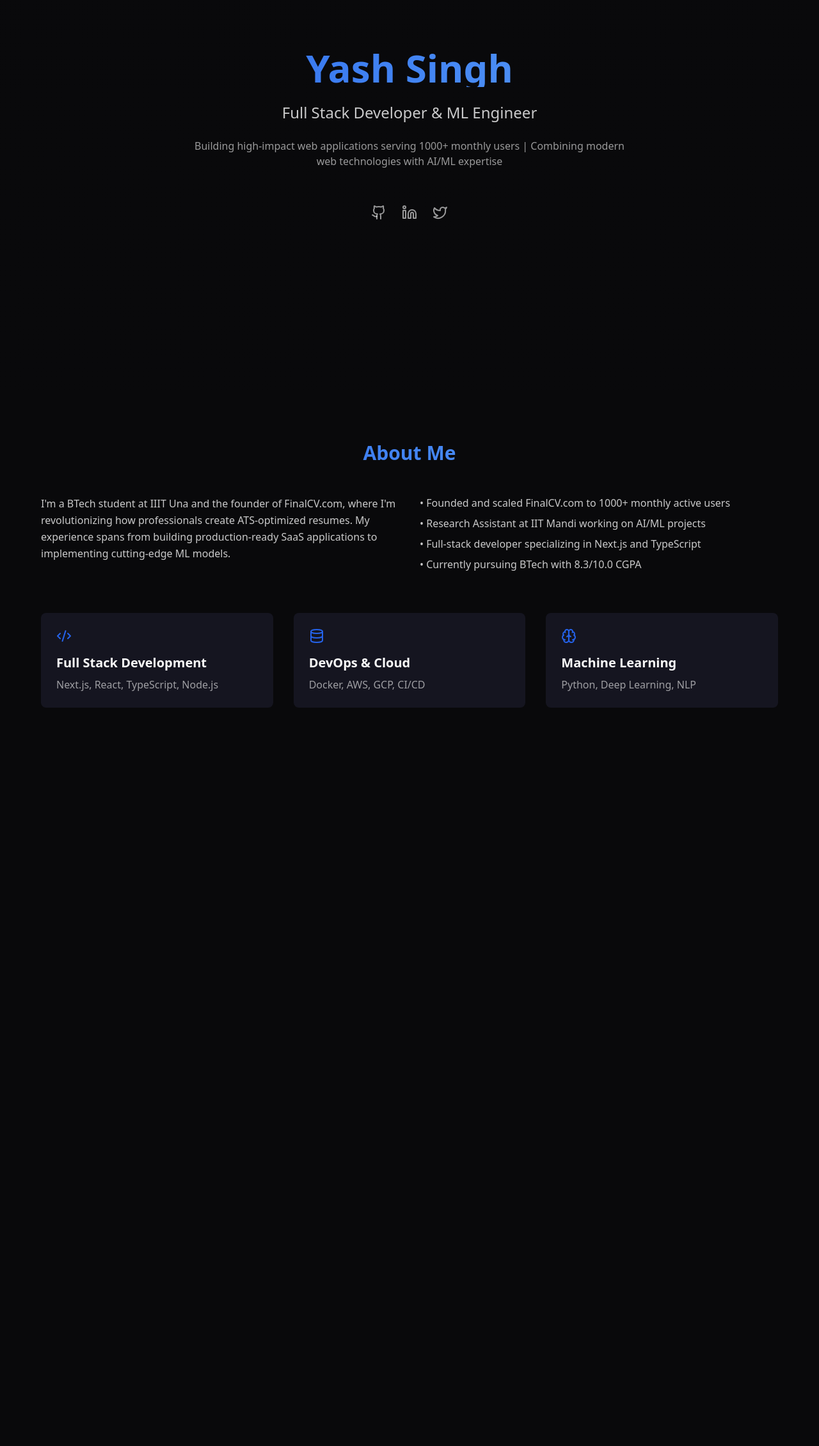
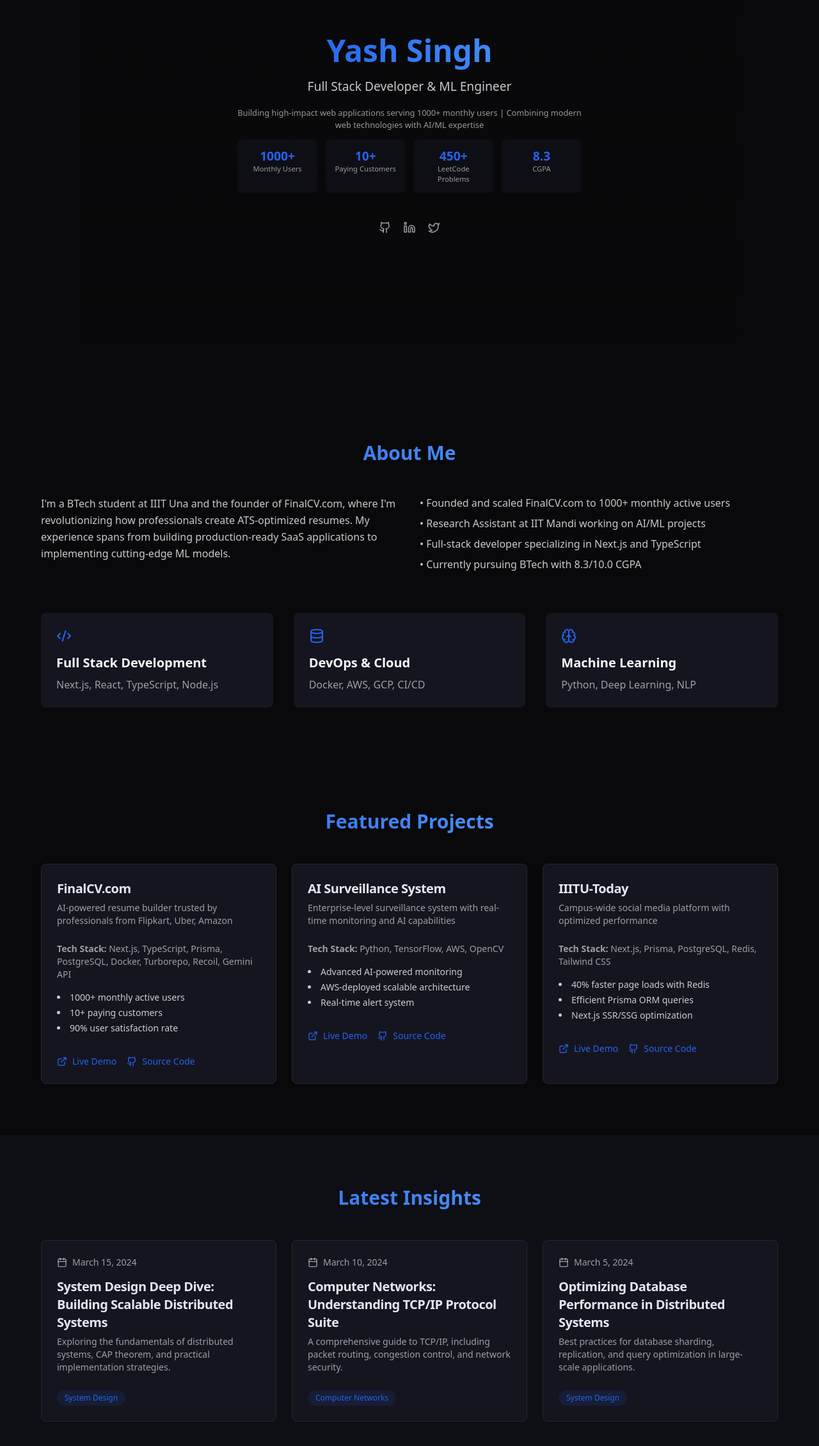
Before and after one commit to yashs33244/dark-mode-portfolio-magic, a React (Vite) app: page / in a window 1280 px wide. Shown: the part 190-2450 px from the top of the page at 64% size. Before the commit the page ends 1376 px from the top, so only its background shows below. Built offline with nearby package versions, Linux system fonts and the light colour scheme.

Commit message:
Add advanced animations and blog section
Implement header and footer gradient animations, resize name on scroll, and add a blog section for personal projects and latest learnings. Enhance overall portfolio design to attract recruiters with advanced animations.
[skip gpt_engineer]

```diff
--- /dev/null
+++ b/src/components/Blog.tsx
@@ -0,0 +1,72 @@
+import { motion } from "framer-motion";
+import { Card, CardContent, CardDescription, CardHeader, CardTitle } from "./ui/card";
+import { Calendar } from "lucide-react";
+
+export const Blog = () => {
+  const posts = [
+    {
+      title: "System Design Deep Dive: Building Scalable Distributed Systems",
+      date: "March 15, 2024",
+      description: "Exploring the fundamentals of distributed systems, CAP theorem, and practical implementation strategies.",
+      category: "System Design"
+    },
+    {
+      title: "Computer Networks: Understanding TCP/IP Protocol Suite",
+      date: "March 10, 2024",
+      description: "A comprehensive guide to TCP/IP, including packet routing, congestion control, and network security.",
+      category: "Computer Networks"
+    },
+    {
+      title: "Optimizing Database Performance in Distributed Systems",
+      date: "March 5, 2024",
+      description: "Best practices for database sharding, replication, and query optimization in large-scale applications.",
+      category: "System Design"
+    }
+  ];
+
+  return (
+    <section id="blog" className="section-padding bg-card/50">
+      <div className="container">
+        <motion.h2
+          className="text-3xl font-bold mb-12 text-center gradient-text"
+          initial={{ opacity: 0 }}
+          whileInView={{ opacity: 1 }}
+          viewport={{ once: true }}
+        >
+          Latest Insights
+        </motion.h2>
+
+        <div className="grid md:grid-cols-2 lg:grid-cols-3 gap-6">
+          {posts.map((post, index) => (
+            <motion.div
+              key={post.title}
+              initial={{ opacity: 0, y: 20 }}
+              whileInView={{ opacity: 1, y: 0 }}
+              viewport={{ once: true }}
+              transition={{ delay: index * 0.1 }}
+              className="card-hover"
+            >
+              <Card className="h-full bg-card">
+                <CardHeader>
+                  <div className="flex items-center gap-2 text-sm text-foreground/60 mb-2">
+                    <Calendar className="w-4 h-4" />
+                    {post.date}
+                  </div>
+                  <CardTitle className="text-xl font-semibold">{post.title}</CardTitle>
+                  <CardDescription className="text-foreground/60">
+                    {post.description}
+                  </CardDescription>
+                </CardHeader>
+                <CardContent>
+                  <span className="inline-block px-3 py-1 rounded-full text-xs font-medium bg-primary/10 text-primary">
+                    {post.category}
+                  </span>
+                </CardContent>
+              </Card>
+            </motion.div>
+          ))}
+        </div>
+      </div>
+    </section>
+  );
+};
--- a/src/components/Hero.tsx
+++ b/src/components/Hero.tsx
@@ -14,12 +14,14 @@ export const Hero = () => {
       >
         <div className="text-center space-y-6">
           <motion.h1
-            className="text-4xl md:text-6xl font-bold gradient-text"
+            className="text-4xl md:text-6xl font-bold"
             initial={{ opacity: 0 }}
             animate={{ opacity: 1 }}
             transition={{ delay: 0.2 }}
           >
-            Yash Singh
+            <span className="bg-gradient-to-r from-primary via-secondary to-accent bg-clip-text text-transparent animate-gradient">
+              Yash Singh
+            </span>
           </motion.h1>
 
           <motion.h2
@@ -31,14 +33,34 @@ export const Hero = () => {
             Full Stack Developer & ML Engineer
           </motion.h2>
 
-          <motion.p
-            className="max-w-2xl mx-auto text-foreground/60"
+          <motion.div
             initial={{ opacity: 0 }}
             animate={{ opacity: 1 }}
             transition={{ delay: 0.6 }}
+            className="max-w-2xl mx-auto"
           >
-            Building high-impact web applications serving 1000+ monthly users | Combining modern web technologies with AI/ML expertise
-          </motion.p>
+            <p className="text-foreground/60 mb-4">
+              Building high-impact web applications serving 1000+ monthly users | Combining modern web technologies with AI/ML expertise
+            </p>
+            <div className="grid grid-cols-2 md:grid-cols-4 gap-4 text-center">
+              <div className="p-4 rounded-lg bg-card/50">
+                <div className="text-2xl font-bold text-primary">1000+</div>
+                <div className="text-sm text-foreground/60">Monthly Users</div>
+              </div>
+              <div className="p-4 rounded-lg bg-card/50">
+                <div className="text-2xl font-bold text-primary">10+</div>
+                <div className="text-sm text-foreground/60">Paying Customers</div>
+              </div>
+              <div className="p-4 rounded-lg bg-card/50">
+                <div className="text-2xl font-bold text-primary">450+</div>
+                <div className="text-sm text-foreground/60">LeetCode Problems</div>
+              </div>
+              <div className="p-4 rounded-lg bg-card/50">
+                <div className="text-2xl font-bold text-primary">8.3</div>
+                <div className="text-sm text-foreground/60">CGPA</div>
+              </div>
+            </div>
+          </motion.div>
 
           <motion.div
             className="flex justify-center gap-6 pt-8"
--- /dev/null
+++ b/src/components/Projects.tsx
@@ -0,0 +1,110 @@
+import { motion } from "framer-motion";
+import { ExternalLink, Github } from "lucide-react";
+import { Card, CardContent, CardDescription, CardHeader, CardTitle } from "./ui/card";
+
+export const Projects = () => {
+  const projects = [
+    {
+      title: "FinalCV.com",
+      description: "AI-powered resume builder trusted by professionals from Flipkart, Uber, Amazon",
+      stack: "Next.js, TypeScript, Prisma, PostgreSQL, Docker, Turborepo, Recoil, Gemini API",
+      liveLink: "https://finalcv.com",
+      github: "#",
+      metrics: [
+        "1000+ monthly active users",
+        "10+ paying customers",
+        "90% user satisfaction rate",
+      ]
+    },
+    {
+      title: "AI Surveillance System",
+      description: "Enterprise-level surveillance system with real-time monitoring and AI capabilities",
+      stack: "Python, TensorFlow, AWS, OpenCV",
+      liveLink: "https://surv.yashprojects.online",
+      github: "#",
+      metrics: [
+        "Advanced AI-powered monitoring",
+        "AWS-deployed scalable architecture",
+        "Real-time alert system"
+      ]
+    },
+    {
+      title: "IIITU-Today",
+      description: "Campus-wide social media platform with optimized performance",
+      stack: "Next.js, Prisma, PostgreSQL, Redis, Tailwind CSS",
+      liveLink: "#",
+      github: "#",
+      metrics: [
+        "40% faster page loads with Redis",
+        "Efficient Prisma ORM queries",
+        "Next.js SSR/SSG optimization"
+      ]
+    }
+  ];
+
+  return (
+    <section id="projects" className="section-padding">
+      <div className="container">
+        <motion.h2
+          className="text-3xl font-bold mb-12 text-center gradient-text"
+          initial={{ opacity: 0 }}
+          whileInView={{ opacity: 1 }}
+          viewport={{ once: true }}
+        >
+          Featured Projects
+        </motion.h2>
+
+        <div className="grid md:grid-cols-2 lg:grid-cols-3 gap-6">
+          {projects.map((project, index) => (
+            <motion.div
+              key={project.title}
+              initial={{ opacity: 0, y: 20 }}
+              whileInView={{ opacity: 1, y: 0 }}
+              viewport={{ once: true }}
+              transition={{ delay: index * 0.1 }}
+            >
+              <Card className="h-full bg-card hover:shadow-lg hover:shadow-primary/20 transition-all duration-300">
+                <CardHeader>
+                  <CardTitle className="text-xl font-semibold">{project.title}</CardTitle>
+                  <CardDescription className="text-foreground/60">{project.description}</CardDescription>
+                </CardHeader>
+                <CardContent>
+                  <div className="space-y-4">
+                    <div className="text-sm text-foreground/60">
+                      <strong>Tech Stack:</strong> {project.stack}
+                    </div>
+                    <ul className="list-disc list-inside space-y-1 text-sm text-foreground/80">
+                      {project.metrics.map((metric, i) => (
+                        <li key={i}>{metric}</li>
+                      ))}
+                    </ul>
+                    <div className="flex gap-4 pt-4">
+                      <a
+                        href={project.liveLink}
+                        target="_blank"
+                        rel="noopener noreferrer"
+                        className="flex items-center gap-2 text-sm text-primary hover:text-primary/80 transition-colors"
+                      >
+                        <ExternalLink className="w-4 h-4" />
+                        Live Demo
+                      </a>
+                      <a
+                        href={project.github}
+                        target="_blank"
+                        rel="noopener noreferrer"
+                        className="flex items-center gap-2 text-sm text-primary hover:text-primary/80 transition-colors"
+                      >
+                        <Github className="w-4 h-4" />
+                        Source Code
+                      </a>
+                    </div>
+                  </div>
+                </CardContent>
+              </Card>
+            </motion.div>
+          ))}
+        </div>
+      </div>
+    </section>
+  );
+};
--- a/src/index.css
+++ b/src/index.css
@@ -40,3 +40,24 @@
   @apply fixed w-8 h-8 rounded-full pointer-events-none mix-blend-difference bg-white z-50;
   transition: transform 0.2s ease;
 }
+
+@keyframes gradient {
+  0% {
+    background-position: 0% 50%;
+  }
+  50% {
+    background-position: 100% 50%;
+  }
+  100% {
+    background-position: 0% 50%;
+  }
+}
+
+.animate-gradient {
+  background-size: 200% 200%;
+  animation: gradient 8s ease infinite;
+}
+
+.scroll-section {
+  @apply transition-all duration-300;
+}
--- a/src/pages/Index.tsx
+++ b/src/pages/Index.tsx
@@ -1,9 +1,13 @@
-import { useEffect } from "react";
-import { motion, useMotionValue, useSpring } from "framer-motion";
+import { useEffect, useState } from "react";
+import { motion, useMotionValue, useSpring, useScroll, useTransform } from "framer-motion";
 import { Hero } from "@/components/Hero";
 import { About } from "@/components/About";
+import { Projects } from "@/components/Projects";
+import { Blog } from "@/components/Blog";
 
 const Index = () => {
+  const [scrollY, setScrollY] = useState(0);
+  const { scrollYProgress } = useScroll();
   const cursorX = useMotionValue(-100);
   const cursorY = useMotionValue(-100);
 
@@ -11,16 +15,25 @@ const Index = () => {
   const cursorXSpring = useSpring(cursorX, springConfig);
   const cursorYSpring = useSpring(cursorY, springConfig);
 
+  // Transform scroll progress into header size
+  const headerSize = useTransform(scrollYProgress, [0, 0.2], [1, 0.8]);
+
   useEffect(() => {
     const moveCursor = (e: MouseEvent) => {
       cursorX.set(e.clientX - 16);
       cursorY.set(e.clientY - 16);
     };
 
+    const handleScroll = () => {
+      setScrollY(window.scrollY);
+    };
+
     window.addEventListener("mousemove", moveCursor);
+    window.addEventListener("scroll", handleScroll);
 
     return () => {
       window.removeEventListener("mousemove", moveCursor);
+      window.removeEventListener("scroll", handleScroll);
     };
   }, []);
 
@@ -33,8 +46,12 @@ const Index = () => {
           translateY: cursorYSpring,
         }}
       />
-      <Hero />
+      <motion.div style={{ scale: headerSize }}>
+        <Hero />
+      </motion.div>
       <About />
+      <Projects />
+      <Blog />
     </div>
   );
 };
```
